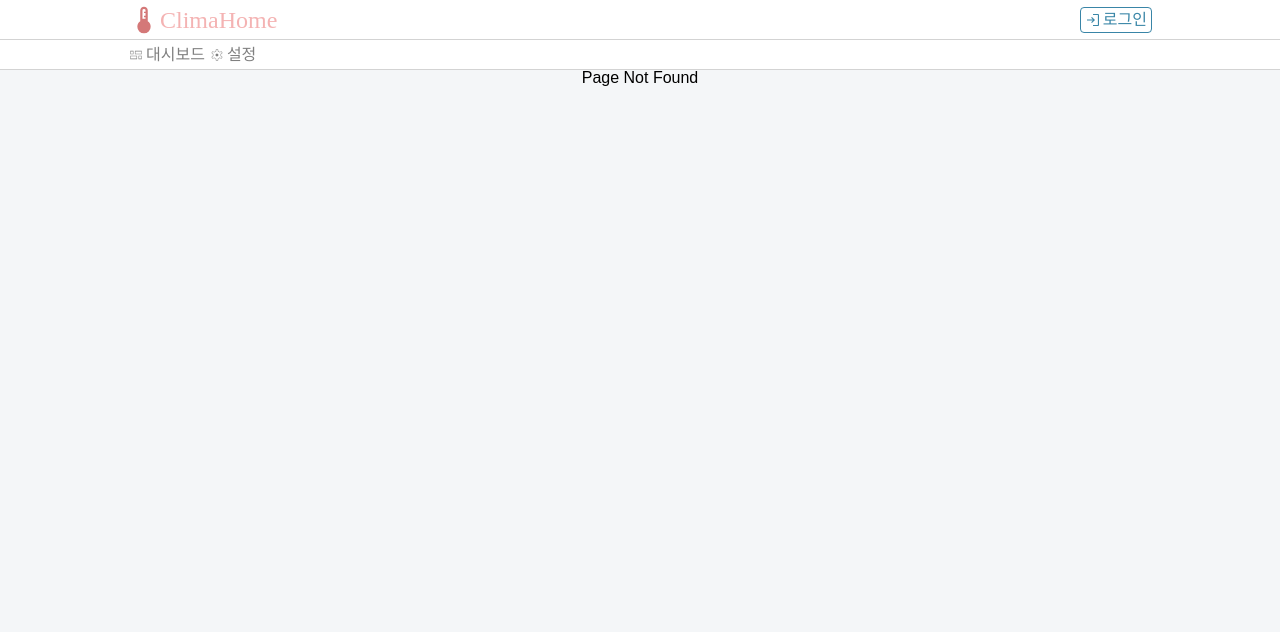
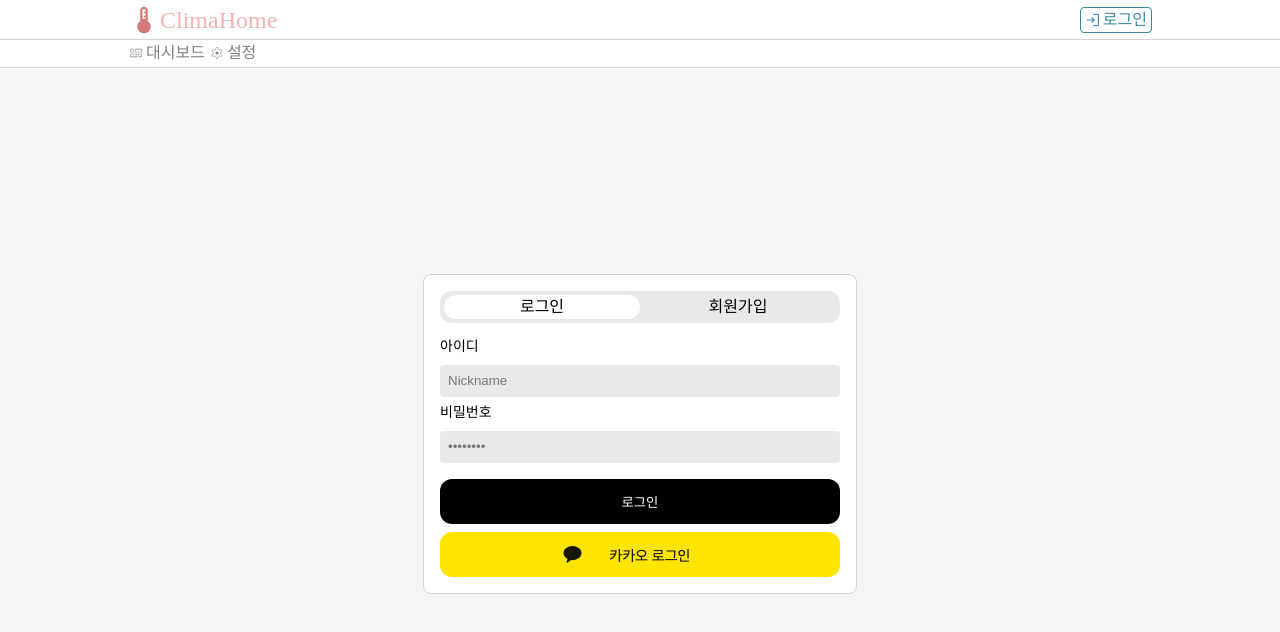
Before and after one commit to ShinSeongCheol/home-monitor, a React (Vite) app in the folder frontend/: page /auth in a window 1280 px wide. Before the commit this address had no page. Shown: the top 632 px of the page. Built offline with nearby package versions, Linux system fonts and the light colour scheme; what ag-grid-community would draw is missing.

Commit message:
✨ feat '로그인 컴포넌트'
- 로그인 경로 변경
- 로그인 기능 추가

```diff
--- a/frontend/src/App.tsx
+++ b/frontend/src/App.tsx
@@ -7,10 +7,10 @@ import MiddleForecastAreaDistrict from './MiddleForecastAreaDistrict';
 import {AllCommunityModule, ModuleRegistry } from 'ag-grid-community';
 import Header from './components/Header';
 import Navigation from './components/Navigation';
-import Login from './Login';
 import Signup from './Signup';
 import ProtectedRoute from './components/ProtectedRoute';
 import Profile from './Profile';
+import AuthPage from './AuthPage';
 
 ModuleRegistry.registerModules([AllCommunityModule]);
 
@@ -26,8 +26,7 @@ function App() {
           <Route path="/configuration/forecast/administrativeDistrict" element={<ProtectedRoute><ForecastAdministrativeDistrict></ForecastAdministrativeDistrict></ProtectedRoute>}></Route>
           <Route path="/configuration/forecast/AreaDistrict" element={<ProtectedRoute><MiddleForecastAreaDistrict></MiddleForecastAreaDistrict></ProtectedRoute>}></Route>
           <Route path="*" element={<div>Page Not Found</div>}></Route>
-          <Route path='/login' element={<Login></Login>}></Route>
-          <Route path='/signup' element={<Signup></Signup>}></Route>
+          <Route path='/auth' element={<AuthPage></AuthPage>}></Route>
           <Route path="/profile" element={<ProtectedRoute><Profile></Profile></ProtectedRoute>}></Route>
         </Routes>
       </BrowserRouter>
--- /dev/null
+++ b/frontend/src/AuthPage.tsx
@@ -0,0 +1,31 @@
+import styles from './styles/Login.module.css'
+import { useState } from 'react';
+import LoginFormComponent from './components/LoginFormComponent';
+import SignupFormCompoenent from './components/SignupFormComponent';
+
+const AuthPage = () => {
+
+    const [path, setPath] = useState('login');
+
+    let content;
+    if (path === 'login') {
+        content = <LoginFormComponent/>
+    }
+    else if(path === 'signup'){
+        content = <SignupFormCompoenent/>
+    }
+
+    return(
+        <main className={styles.main}>
+            <section className={styles.section}>
+                <div className={styles.tabContainer}>
+                    <div className={path === 'login' ? `${styles.active}` : ``} onClick={() => setPath('login')}><h2>로그인</h2></div>
+                    <div className={path === 'signup' ? `${styles.active}` : ``} onClick={() => {setPath('signup')}}><h2>회원가입</h2></div>
+                </div>
+                {content}
+            </section>
+        </main>
+    )
+}
+
+export default AuthPage;
--- a/frontend/src/Login.tsx
+++ /dev/null
@@ -1,67 +0,0 @@
-import { useLocation, useNavigate } from 'react-router-dom';
-import styles from './styles/Login.module.css'
-import { useState, type FormEventHandler } from 'react';
-import { useAuth } from './contexts/AuthContext';
-import LoginFormComponent from './components/LoginFormComponent';
-import SignupFormCompoenent from './components/SignupFormComponent';
-
-const Login = () => {
-
-    const navigate = useNavigate();
-
-    const [path, setPath] = useState('login');
-
-    const {login} = useAuth();
-
-    const handleSubmit: FormEventHandler = (event) => {
-        event.preventDefault();
-
-        const formData = new FormData(event.target as HTMLFormElement);
-        const login_id = String(formData.get("login_id"));
-        const login_password = String(formData.get("login_password"));
-
-        fetch(`${import.meta.env.VITE_API_URL}/api/v1/auth/login`, {
-            method: 'POST',
-            headers: {
-                "Content-Type": "application/json",
-            },
-            body: JSON.stringify({
-                name: login_id,
-                password: login_password
-            }),
-        })
-        .then(res => {
-            if(res.ok) {
-                alert('로그인 성공');
-                login(login_id, login_password);
-                navigate('/');
-            }else if (res.status == 401) {
-                alert('로그인 실패');
-            }else {
-                throw new Error(`HTTP ERROR ${res.status}`);
-            }
-        })
-        .catch(error => console.error(error))
-
-    }
-
-    return(
-        <main className={styles.main}>
-            <section className={styles.section}>
-                <div className={styles.tabContainer}>
-                    <div className={path === 'login' ? `${styles.active}` : ``} onClick={() => setPath('login')}><h2>로그인</h2></div>
-                    <div className={path === 'signup' ? `${styles.active}` : ``} onClick={() => {setPath('signup')}}><h2>회원가입</h2></div>
-                </div>
-                {path === 'login'
-                ?
-                    (<LoginFormComponent handleSubmit={handleSubmit}></LoginFormComponent>)
-                :
-                    (<SignupFormCompoenent handleSubmit={handleSubmit}></SignupFormCompoenent>)
-                }
-
-            </section>
-        </main>
-    )
-}
-
-export default Login;
--- a/frontend/src/components/Header.tsx
+++ b/frontend/src/components/Header.tsx
@@ -15,7 +15,7 @@ const Header = () => {
 
     const onClickLogin = () => {
         setIsProfileOpen(false);
-        navigate('/login');
+        navigate('/auth');
     }
 
     const { user, isAuthenticated, logout } = useAuth();
--- a/frontend/src/components/LoginFormComponent.tsx
+++ b/frontend/src/components/LoginFormComponent.tsx
@@ -1,20 +1,55 @@
 import styles from '../styles/LoginFormComponent.module.css'
 import kakaoLogin from '../assets/kakao/ko/kakao_login_medium_narrow.png'
+import { useState, type FormEventHandler } from 'react';
+import { useNavigate } from 'react-router-dom';
+import { useAuth } from '../contexts/AuthContext';
 
-type LoginFormProps = {
-  handleSubmit: (event: React.FormEvent<HTMLFormElement>) => void;
-};
+const LoginFormComponent = () => {
 
-const LoginFormComponent: React.FC<LoginFormProps> = ({ handleSubmit }) => {
+    const [nickname, setNickname] = useState("");
+    const [password, setPassword] = useState("");
+
+    const navigate = useNavigate();
+
+    const {login} = useAuth();
+
+    const handleSubmit: FormEventHandler<HTMLFormElement> = (event) => {
+        event.preventDefault();
+
+        fetch(`${import.meta.env.VITE_API_URL}/api/v1/auth/login`, {
+            method: 'POST',
+            headers: {
+                "Content-Type": "application/json",
+            },
+            body: JSON.stringify({
+                name: nickname,
+                password: password
+            }),
+        })
+            .then(res => {
+                if (res.ok) {
+                    alert('로그인 성공');
+                    login(nickname, password);
+                    navigate('/');
+                } else if (res.status == 401) {
+                    alert('로그인 실패');
+                } else {
+                    throw new Error(`HTTP ERROR ${res.status}`);
+                }
+            })
+            .catch(error => console.error(error))
+
+    }
+
     return (
         <form className={styles.loginForm} onSubmit={handleSubmit}>
             <div className={styles.inputContainer}>
-                <label htmlFor="">아이디</label>
-                <input type="text" name="login_id" id="login_id" placeholder='Nickname' />
+                <label htmlFor="nickname">아이디</label>
+                <input type="text" name="nickname" id="nickname" required placeholder='Nickname' onChange={(event) => setNickname(event.target.value)}/>
             </div>
             <div className={styles.inputContainer}>
-                <label htmlFor="">비밀번호</label>
-                <input type="password" name="login_password" id="login_password" placeholder='••••••••' />
+                <label htmlFor="password">비밀번호</label>
+                <input type="password" name="password" id="password" required placeholder='••••••••' onChange={(event) => setPassword(event.target.value)}/>
             </div>
             <input type="submit" value="로그인" />
             <div className={styles.kakaoLoginContainer}>
```
